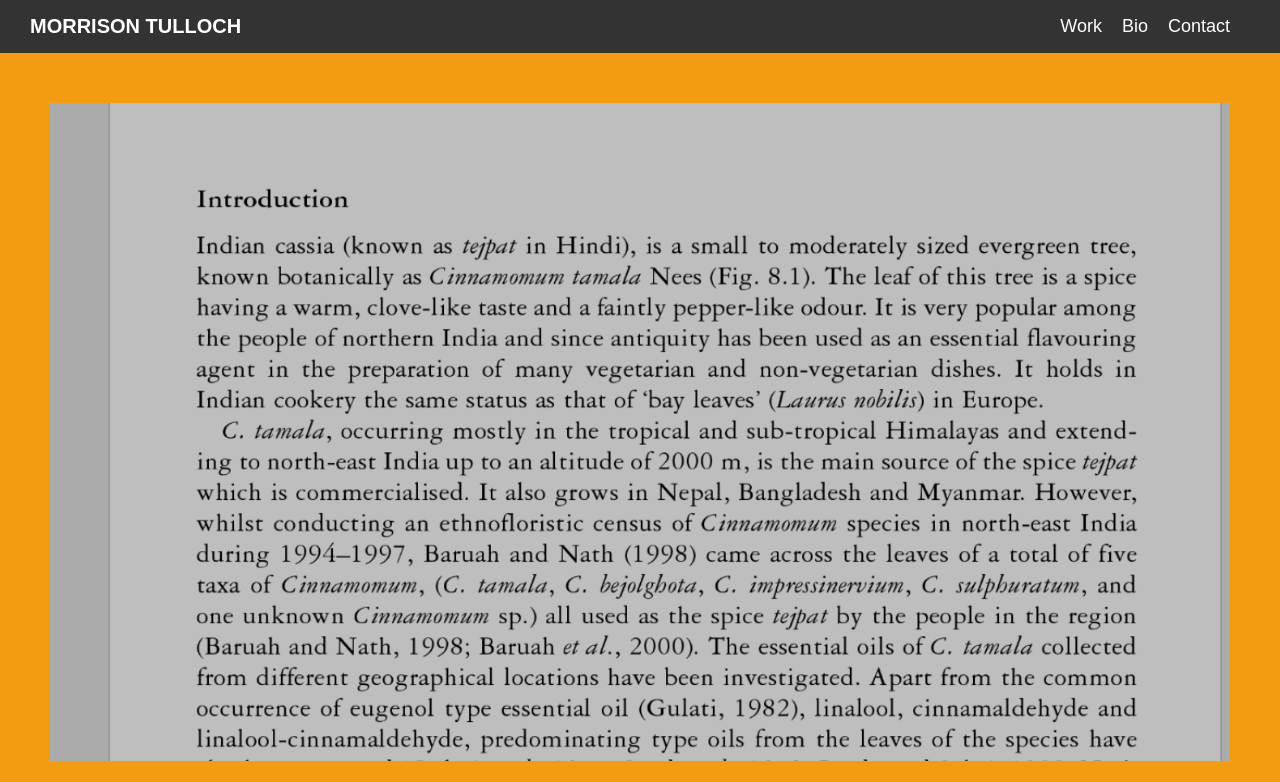
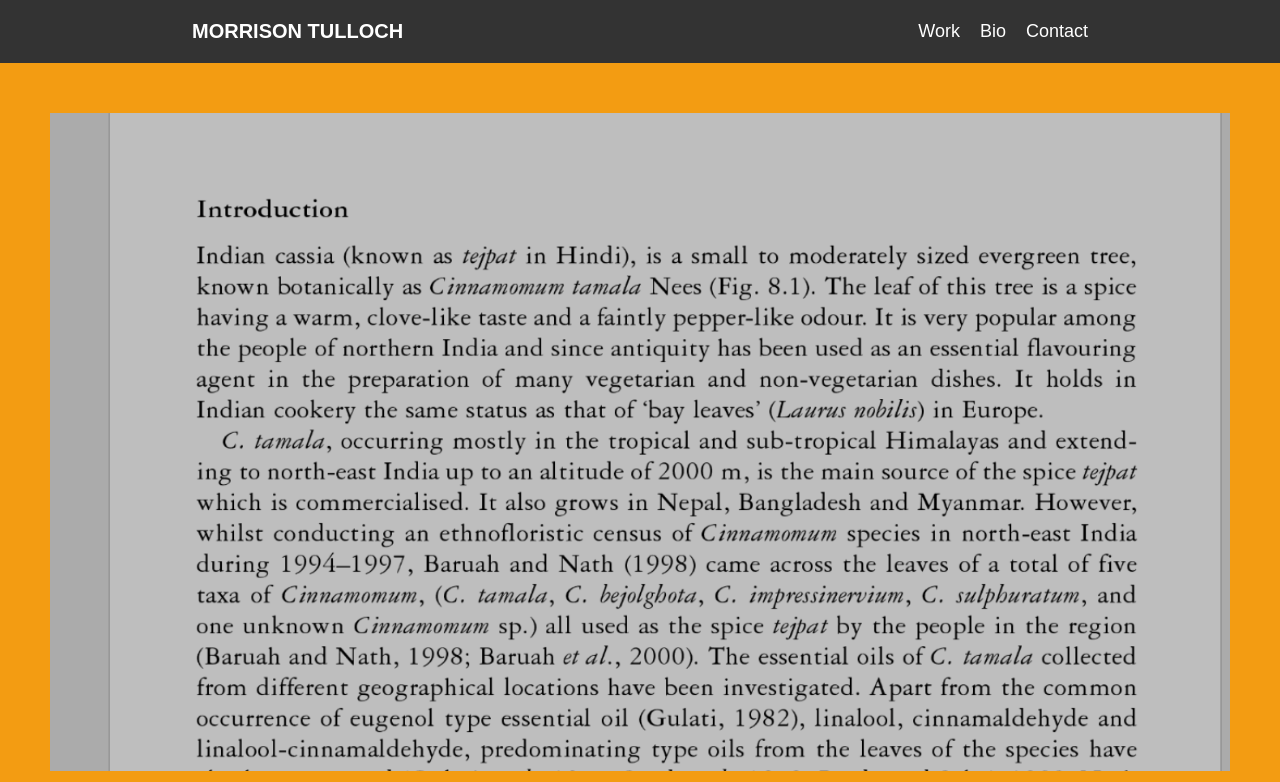
Before and after one commit to immorrtull/immorrtull.github.io, a plain HTML site: page index.html in a window 1280 px wide. Shown: the top 782 px of the page. Drawn offline with Linux system fonts and the light colour scheme; files whose address does not match are found by name.

Commit message:
asthetics

```diff
--- a/style.css
+++ b/style.css
@@ -62,7 +62,7 @@ nav {
   background-color: #333;
   z-index: 1000;
   width: 100vw;
-  padding: 15px 0;
+  padding: 20px 0;
   display: flex;
   justify-content: space-between; /* Push title left, links right */
   align-items: center;
@@ -73,7 +73,7 @@ nav {
   font-size: 20px;
   font-weight: bold;
   text-decoration: none;
-  padding-left: 30px; /* space from left edge */
+  padding-left: 15vw; /* space from left edge */
 }
 
 .nav-title a:hover {
@@ -83,7 +83,7 @@ nav {
 .nav-links {
   display: flex;  /* arrange links in a row */
   gap: 20px;      /* space between links */
-  padding-right: 50px; /* space from right edge */
+  padding-right: 15vw; /* space from right edge */
 }
 
 .nav-links a {
```
